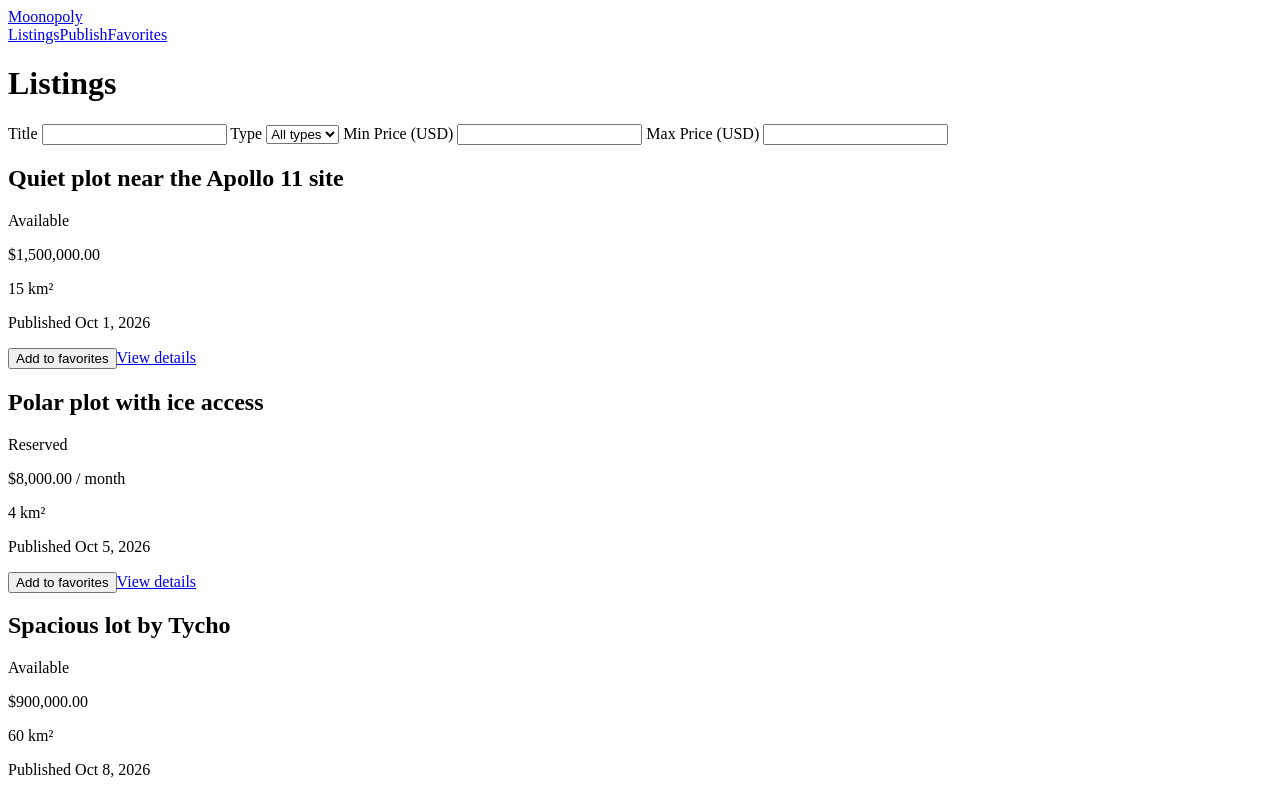
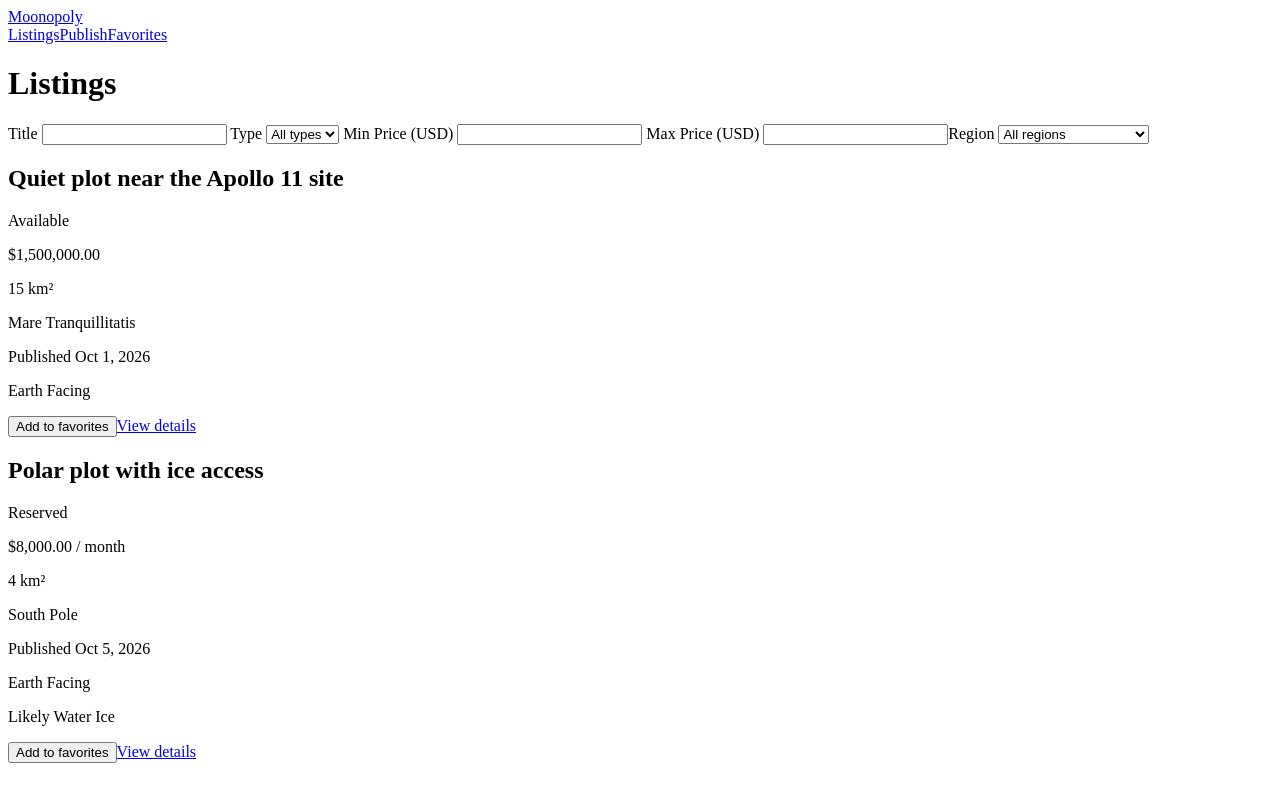
Before and after one commit to Rui-S13/Moonopoly, an Angular app: page /listings in a window 1280 px wide. Shown: the top 785 px of the page. Built offline with nearby package versions, Linux system fonts and the light colour scheme.

Commit message:
Feat: Include terrain info automatically to listings

```diff
--- a/src/app/components/listing-card/listing-card.html
+++ b/src/app/components/listing-card/listing-card.html
@@ -12,7 +12,16 @@
     @if (listing.type === 'rent') { / month }
   </p>
   <p>{{ listing.widthKm * listing.heightKm }} km²</p>
+  <p>{{terrain.region}}</p>
   <p>Published {{ listing.publishedAt | date }}</p>
+
+  @if (terrain.earthFacing) {
+    <p>Earth Facing</p>
+  }
+
+  @if (terrain.likelyWaterIce) {
+    <p>Likely Water Ice</p>
+  }
 
   <button type="button" (click)="onFavorite()">
     {{ isFavorite ? 'Remove from favorites' : 'Add to favorites' }}
--- a/src/app/components/listing-card/listing-card.ts
+++ b/src/app/components/listing-card/listing-card.ts
@@ -2,6 +2,8 @@ import { Component, EventEmitter, Input, Output } from '@angular/core';
 import { CurrencyPipe, DatePipe } from '@angular/common';
 import { RouterLink } from '@angular/router';
 import { Listing } from '../../models/listing.models';
+import { MoonService } from '../../services/moon';
+import { TerrainInfo } from '../../models/listing.models';
 
 @Component({
   selector: 'app-listing-card',
@@ -14,7 +16,13 @@ export class ListingCard {
   @Input() isFavorite = false;
   @Output() favorite = new EventEmitter<Listing>();
 
+  constructor(private moon: MoonService) {}
+
   onFavorite(): void {
     this.favorite.emit(this.listing);
   }
+
+  get terrain(): TerrainInfo {
+    return this.moon.getTerrainInfo(this.listing.center);
+  }
 }
--- a/src/app/pages/listing-detail/listing-detail.html
+++ b/src/app/pages/listing-detail/listing-detail.html
@@ -16,6 +16,13 @@
     <p>Status: {{ l.status }}</p>
     <p>Plot size: {{ l.widthKm }} × {{ l.heightKm }} km ({{ l.widthKm * l.heightKm }} km²)</p>
     <p>Location: {{ l.center[0] }}°, {{ l.center[1] }}°</p>
+    <p>Region: {{terrain.region}}</p>
+    @if (terrain.earthFacing) {
+      <p>Earth Facing</p>
+    }
+    @if (terrain.likelyWaterIce) {
+      <p>Likely Water Ice</p>
+    }
     <p>Published {{ l.publishedAt | date }}</p>
     <p>Contact: <a [href]="'mailto:' + l.contactEmail">{{ l.contactEmail }}</a></p>
   } @else {
--- a/src/app/pages/listing-detail/listing-detail.ts
+++ b/src/app/pages/listing-detail/listing-detail.ts
@@ -4,6 +4,8 @@ import { CurrencyPipe, DatePipe } from '@angular/common';
 import { Subscription, switchMap } from 'rxjs';
 import { Listing } from '../../models/listing.models';
 import { ListingService } from '../../services/listing';
+import { MoonService } from '../../services/moon';
+import { TerrainInfo } from '../../models/listing.models';
 
 @Component({
   imports: [RouterLink, CurrencyPipe, DatePipe],
@@ -19,7 +21,8 @@ export class ListingDetail implements OnInit, OnDestroy {
 
   constructor(
     private route: ActivatedRoute,
-    private listingService: ListingService
+    private listingService: ListingService,
+    private moon: MoonService,
   ) {}
 
   ngOnInit(): void {
@@ -29,7 +32,7 @@ export class ListingDetail implements OnInit, OnDestroy {
           this.loading.set(true);
           this.error.set(false);
           return this.listingService.getListing(Number(params.get('id')));
-        })
+        }),
       )
       .subscribe({
         next: (listing) => {
@@ -43,6 +46,10 @@ export class ListingDetail implements OnInit, OnDestroy {
       });
   }
 
+  get terrain(): TerrainInfo {
+    return this.moon.getTerrainInfo(this.listing()!.center);
+  }
+
   ngOnDestroy(): void {
     this.subscription?.unsubscribe();
   }
--- a/src/app/pages/listings/listings.html
+++ b/src/app/pages/listings/listings.html
@@ -37,6 +37,15 @@
   @if (search.controls.maxPrice.hasError('min')) {
   <small>Maximum price must be at least 1.</small>
   }
+
+  <label>Region
+    <select formControlName="region" (change)="onInputSearch()">
+      <option value="">All regions</option>
+      @for (r of regions; track r) {
+      <option [value]="r">{{ r }}</option>
+      }
+    </select>
+  </label>
 </form>
 
 
--- a/src/app/pages/listings/listings.ts
+++ b/src/app/pages/listings/listings.ts
@@ -14,6 +14,7 @@ import {
   ValidationErrors,
   ValidatorFn,
 } from '@angular/forms';
+import { MoonService } from '../../services/moon';
 
 const priceRangeValidator: ValidatorFn = (control: AbstractControl): ValidationErrors | null => {
   const minPrice = control.get('minPrice')?.value;
@@ -38,11 +39,15 @@ export class Listings implements OnInit {
   error = signal(false);
 
   filteredListings: Listing[] = [];
+  regions: string[] = [];
 
   constructor(
     private listingService: ListingService,
     public favorites: FavoritesService,
-  ) {}
+    private moon: MoonService,
+  ) {
+    this.regions = this.moon.getRegionNames();
+  }
 
   ngOnInit(): void {
     this.listingService.getListings().subscribe({
@@ -64,6 +69,7 @@ export class Listings implements OnInit {
       type: new FormControl<ListingType | null>(null),
       minPrice: new FormControl<number | null>(null, Validators.min(1)),
       maxPrice: new FormControl<number | null>(null, Validators.min(1)),
+      region: new FormControl<string>('', { nonNullable: true }),
     },
     {
       validators: priceRangeValidator,
@@ -90,6 +96,11 @@ export class Listings implements OnInit {
         return false;
       }
 
+      const region = this.moon.getTerrainInfo(l.center).region;
+      if (s.region !== '' && s.region !== region) {
+        return false;
+      }
+
       return true;
     });
   }
--- /dev/null
+++ b/src/app/services/moon.ts
@@ -0,0 +1,49 @@
+import { Injectable } from '@angular/core';
+import { Coordinates, TerrainInfo } from '../models/listing.models';
+
+interface RegionArea {
+  name: string;
+  south: number;
+  north: number;
+  west: number;
+  east: number;
+}
+
+@Injectable({ providedIn: 'root' })
+export class MoonService {
+  private readonly regions: RegionArea[] = [
+    { name: 'South Pole', south: -90, north: -85, west: -180, east: 180 },
+    { name: 'North Pole', south: 85, north: 90, west: -180, east: 180 },
+    { name: 'Montes Apenninus', south: 15, north: 25, west: -10, east: 5 },
+    { name: 'Copernicus Region', south: 3, north: 17, west: -30, east: -10 },
+    { name: 'Tycho Region', south: -50, north: -35, west: -20, east: 0 },
+    { name: 'Mare Tranquillitatis', south: 0, north: 17, west: 20, east: 42 },
+    { name: 'Mare Serenitatis', south: 20, north: 36, west: 10, east: 28 },
+    { name: 'Mare Crisium', south: 10, north: 24, west: 50, east: 70 },
+    { name: 'Mare Fecunditatis', south: -20, north: 5, west: 42, east: 62 },
+    { name: 'Mare Nubium', south: -30, north: -12, west: -30, east: -5 },
+    { name: 'Mare Imbrium', south: 20, north: 45, west: -35, east: 0 },
+    { name: 'Mare Frigoris', south: 50, north: 65, west: -45, east: 45 },
+    { name: 'Oceanus Procellarum', south: -15, north: 40, west: -80, east: -40 },
+  ];
+
+  getTerrainInfo(center: Coordinates): TerrainInfo {
+    const [lat, lng] = center;
+    return {
+      region: this.findRegion(lat, lng),
+      earthFacing: lng > -90 && lng < 90,
+      likelyWaterIce: Math.abs(lat) >= 85,
+    };
+  }
+
+  private findRegion(lat: number, lng: number): string {
+    const match = this.regions.find(
+      (r) => lat >= r.south && lat <= r.north && lng >= r.west && lng <= r.east,
+    );
+    return match ? match.name : 'Lunar Highlands';
+  }
+
+  getRegionNames(): string[] {
+    return [...this.regions.map((r) => r.name), 'Lunar Highlands', 'Far Side Highlands'];
+  }
+}
```
Also changed, not shown: 1 other file (tests, documents, lock files or other folders).
